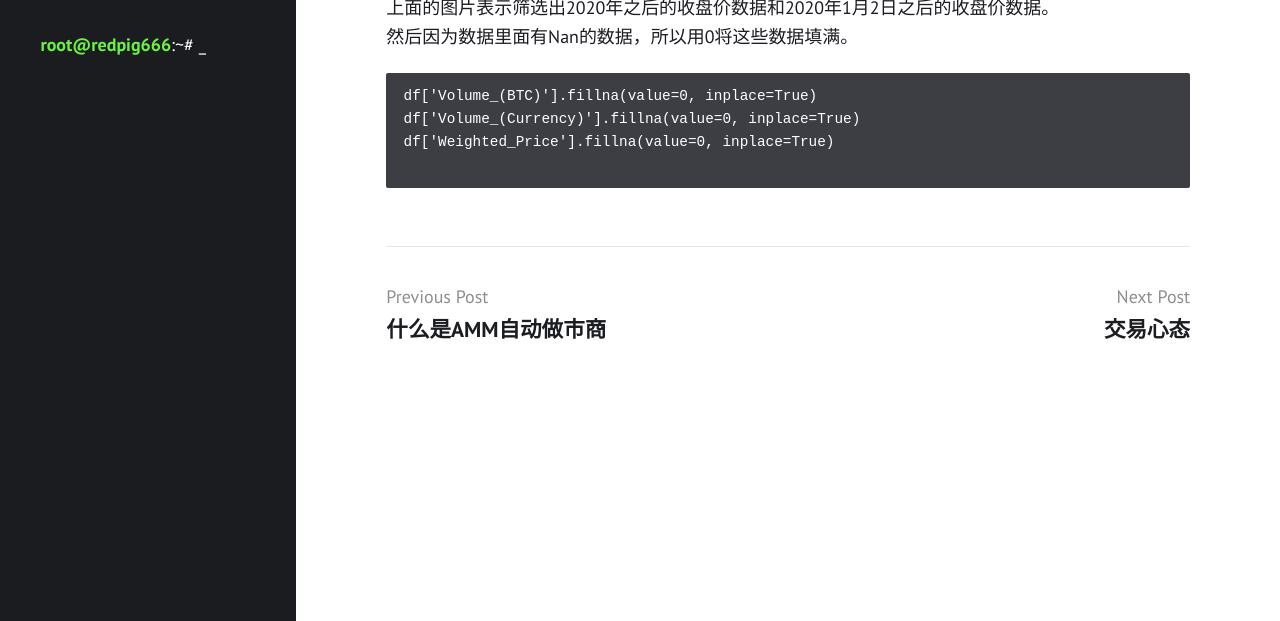
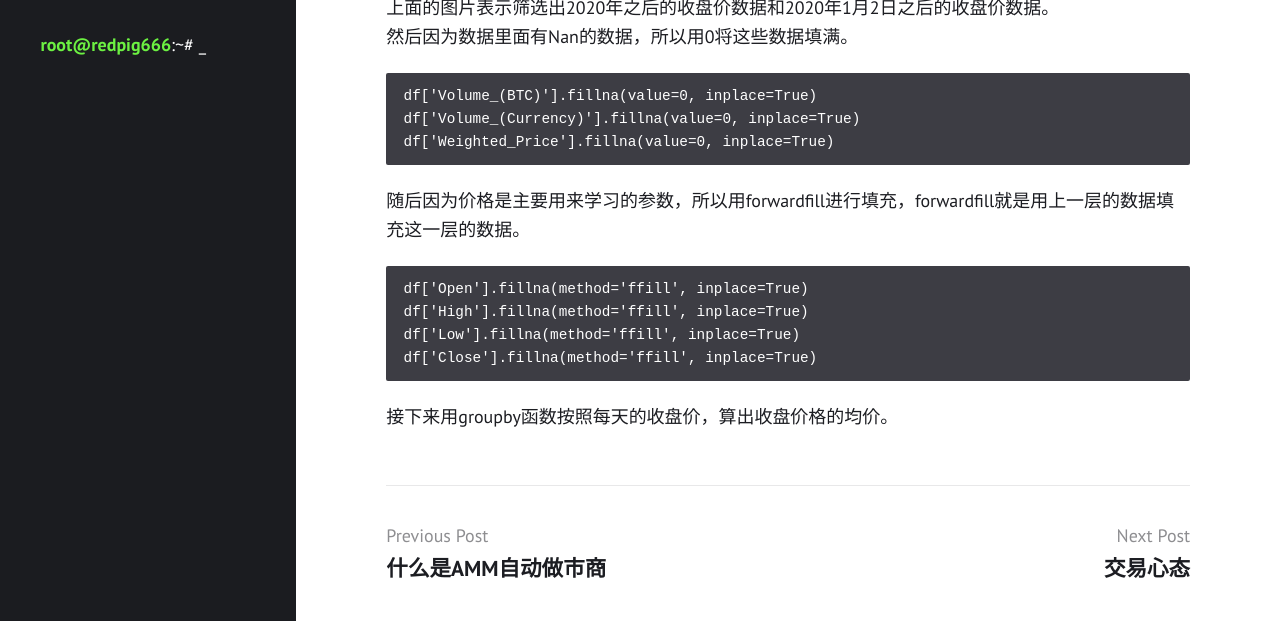
Before and after one commit to redpigsixsixsix/redpigsixsixsix.github.io, a Jekyll site: the page built from _posts/2021-10-26-利用LSTM方法预测BTC价格.md, in a window 1280 px wide and 900 px high, scrolled down 8948 px, cut to the strip 279-900 px from the top of the window. Built offline with Jekyll 4.4.1, drawn with Linux system fonts in a browser that asks for light colours.

Commit message:
Update 2021-10-26-利用LSTM方法预测BTC价格.md

````diff
--- a/_posts/2021-10-26-利用LSTM方法预测BTC价格.md
+++ b/_posts/2021-10-26-利用LSTM方法预测BTC价格.md
@@ -121,5 +121,12 @@ def dateparse (time_in_secs):
 df['Volume_(BTC)'].fillna(value=0, inplace=True)
 df['Volume_(Currency)'].fillna(value=0, inplace=True)
 df['Weighted_Price'].fillna(value=0, inplace=True)
-
 ```
+随后因为价格是主要用来学习的参数，所以用forwardfill进行填充，forwardfill就是用上一层的数据填充这一层的数据。
+```
+df['Open'].fillna(method='ffill', inplace=True)
+df['High'].fillna(method='ffill', inplace=True)
+df['Low'].fillna(method='ffill', inplace=True)
+df['Close'].fillna(method='ffill', inplace=True)
+```
+接下来用groupby函数按照每天的收盘价，算出收盘价格的均价。
````
